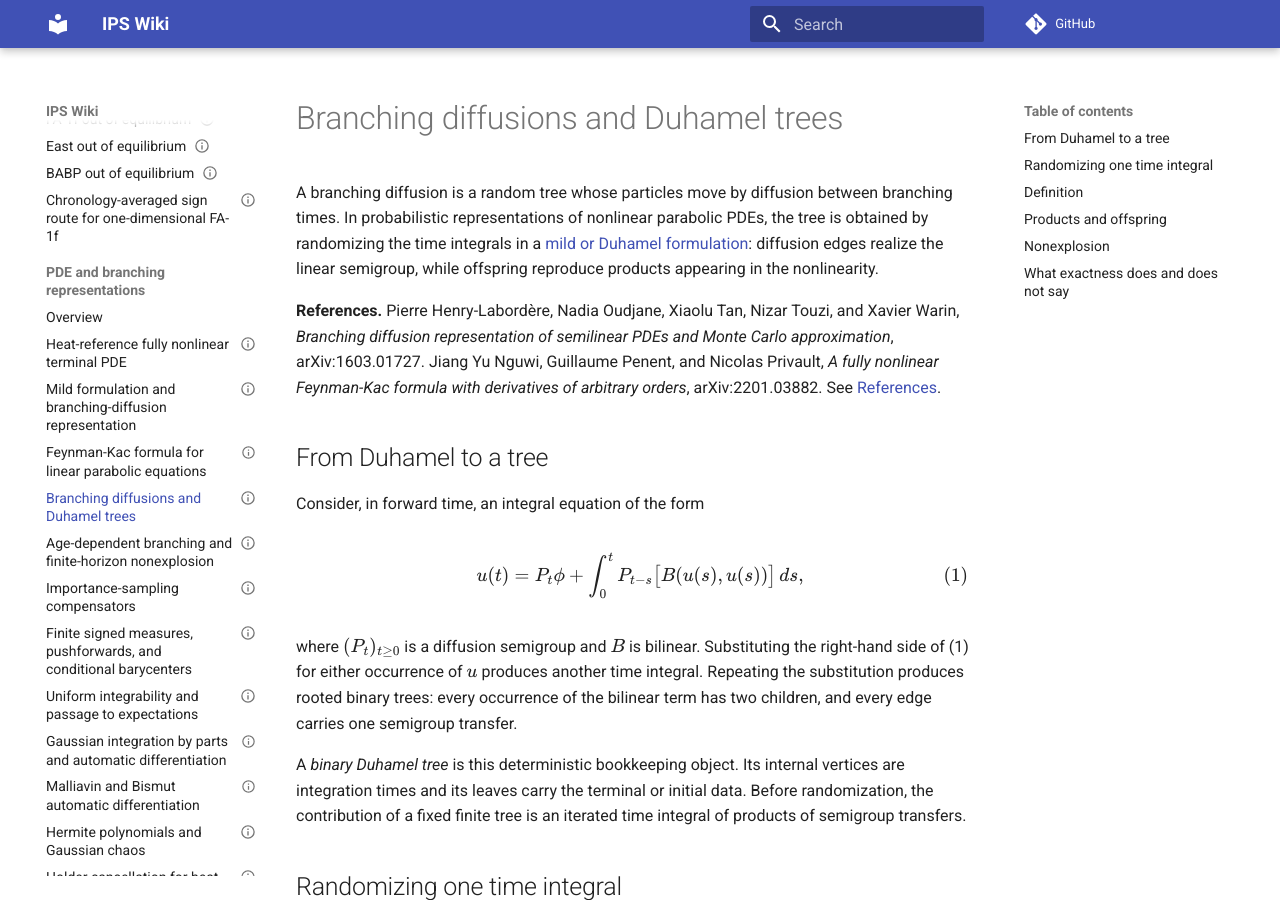
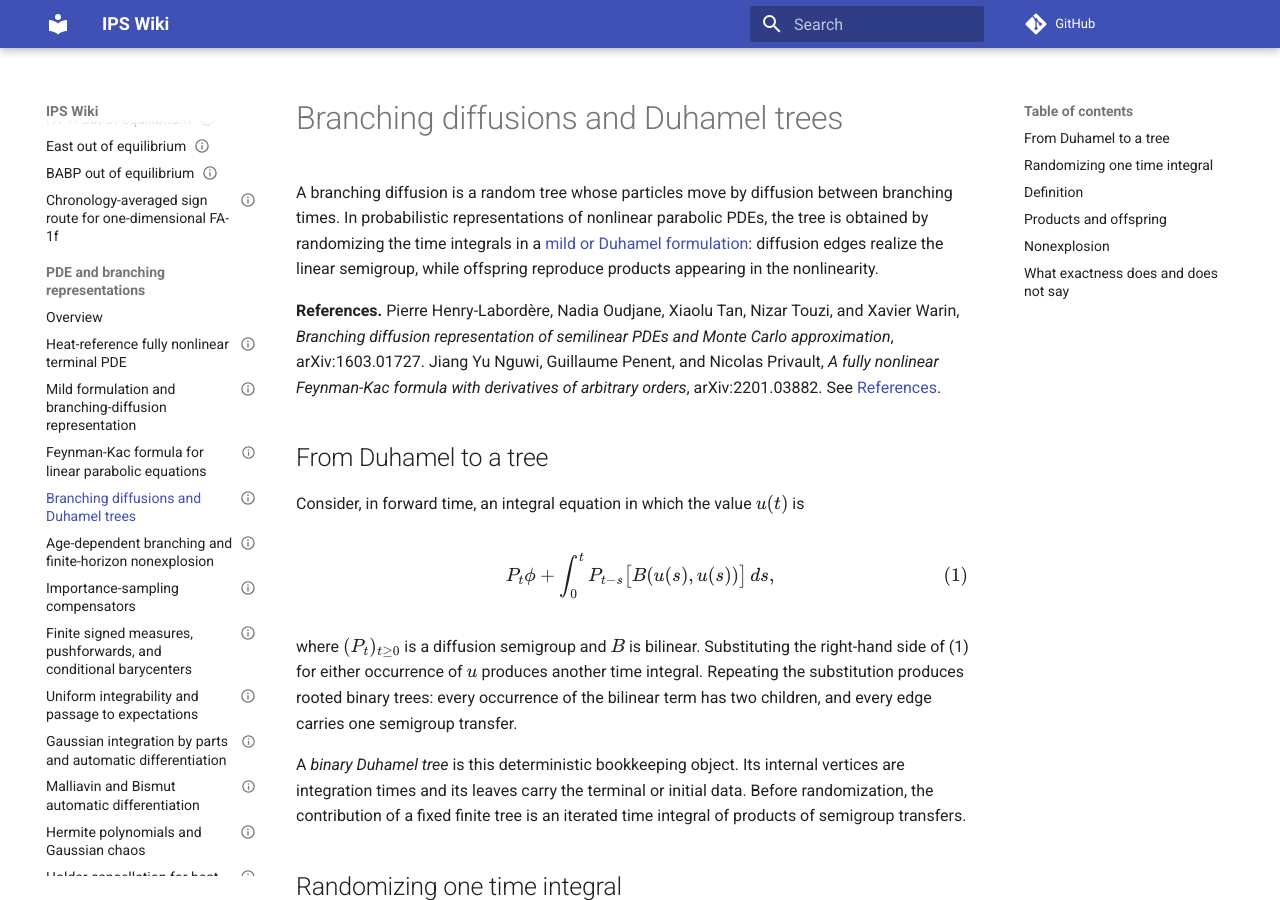
Before and after one commit to maciejgluchowski86-beep/ips-wiki, an MkDocs documentation site: the page built from docs/entries/branching-diffusions-and-duhamel-trees.md, in a window 1280 px wide and 900 px high. Built offline with MkDocs 1.6.1 and Material for MkDocs 9.7.7, drawn with Linux system fonts in a browser that asks for light colours; comment, search, counter and statistics services are not loaded.

Commit message:
Fix Duhamel-tree integral-equation notation

```diff
--- a/docs/entries/branching-diffusions-and-duhamel-trees.md
+++ b/docs/entries/branching-diffusions-and-duhamel-trees.md
@@ -17,11 +17,10 @@ A branching diffusion is a random tree whose particles move by diffusion between
 
 ## From Duhamel to a tree
 
-Consider, in forward time, an integral equation of the form
+Consider, in forward time, an integral equation in which the value \(u(t)\) is
 
 $$
-u(t)
-=P_t\phi
+P_t\phi
 +\int_0^t P_{t-s}\bigl[B(u(s),u(s))\bigr]\,ds,
 \tag{1}
 $$
```
